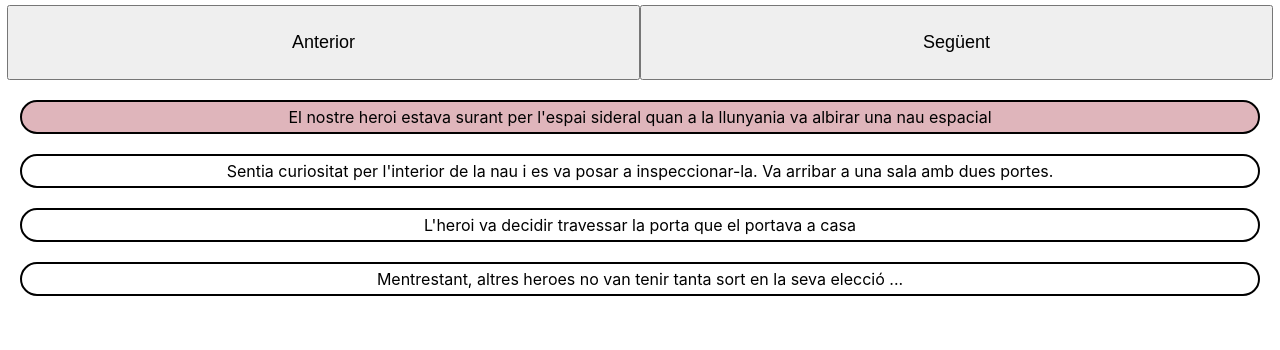
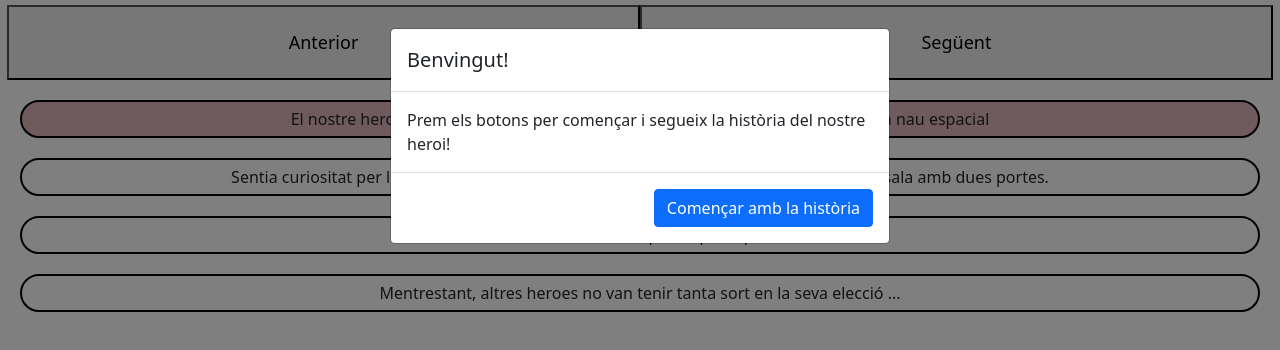
Before and after one commit to JonatanRR/sprint6, a React (Create React App) app: page / in a window 1280 px wide. Shown: the top 350 px of the page. Built offline with nearby package versions, Linux system fonts and the light colour scheme.

Commit message:
Ejercicio 5

```diff
--- a/package.json
+++ b/package.json
@@ -6,9 +6,11 @@
     "@testing-library/jest-dom": "^5.16.1",
     "@testing-library/react": "^12.1.2",
     "@testing-library/user-event": "^13.5.0",
+    "bootstrap": "^5.1.3",
     "react": "^17.0.2",
     "react-dom": "^17.0.2",
     "react-scripts": "5.0.0",
+    "reactstrap": "^9.0.1",
     "styled-components": "^5.3.3",
     "web-vitals": "^2.1.4"
   },
--- a/src/components/escena/Escena.js
+++ b/src/components/escena/Escena.js
@@ -1,5 +1,6 @@
 import React, { useState} from 'react';
 import { Boxes, PrevNext, ButPrevNext } from './styled';
+import { Popup } from './Popup';
 
 export const Phrase = (props) => {
 
@@ -35,6 +36,7 @@ export const Phrase = (props) => {
                 <ButPrevNext onClick={() => changeColorNext()}>Següent</ButPrevNext>
             </PrevNext>
             {listButton}
+            <Popup />
         </div>
     )
 }
--- /dev/null
+++ b/src/components/escena/Popup.js
@@ -0,0 +1,28 @@
+import React, { useState } from 'react';
+import { Button, Modal, ModalHeader, ModalBody, ModalFooter } from 'reactstrap';
+import 'bootstrap/dist/css/bootstrap.css'
+
+export const Popup = () => {
+    const [isOpen, setIsOpen] = useState(true);
+
+    const closeModal = () => {
+        setIsOpen(false);
+    }
+    return(
+        <div className='primary'>
+            <div className='secondary'>
+                <Modal isOpen= {isOpen}>
+                    <ModalHeader>
+                        Benvingut!
+                    </ModalHeader>
+                    <ModalBody>
+                        Prem els botons per començar i segueix la història del nostre heroi!
+                    </ModalBody>
+                    <ModalFooter>
+                        <Button color= "primary" onClick={closeModal}>Començar amb la història</Button>
+                    </ModalFooter>
+                </Modal>
+            </div>
+        </div>
+    )
+}
```
Also changed, not shown: 1 other file (tests, documents, lock files or other folders).
